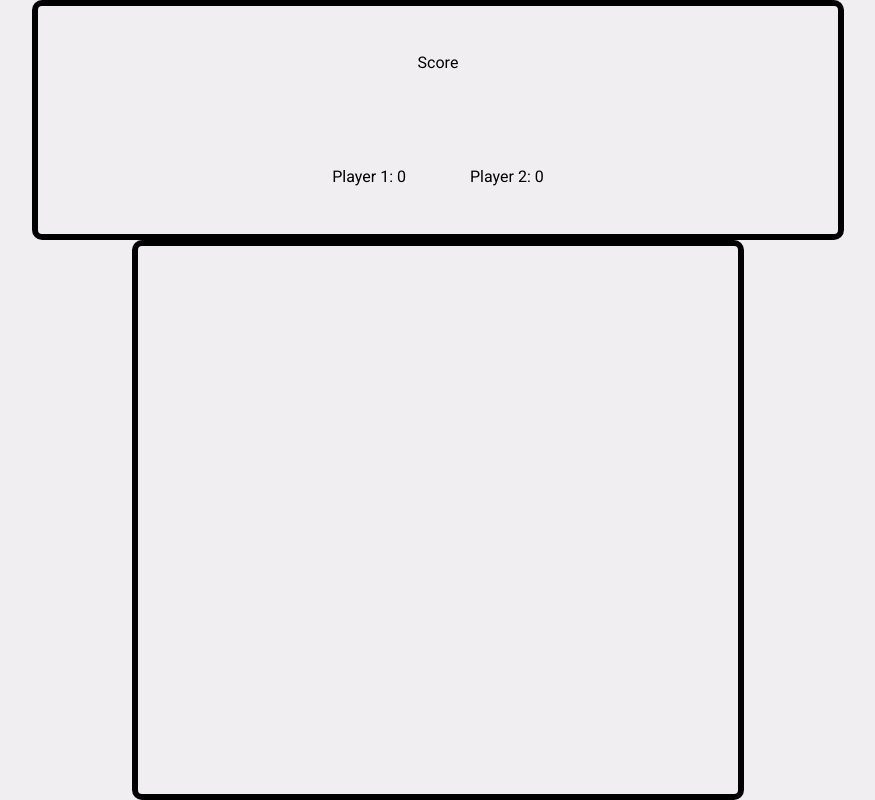
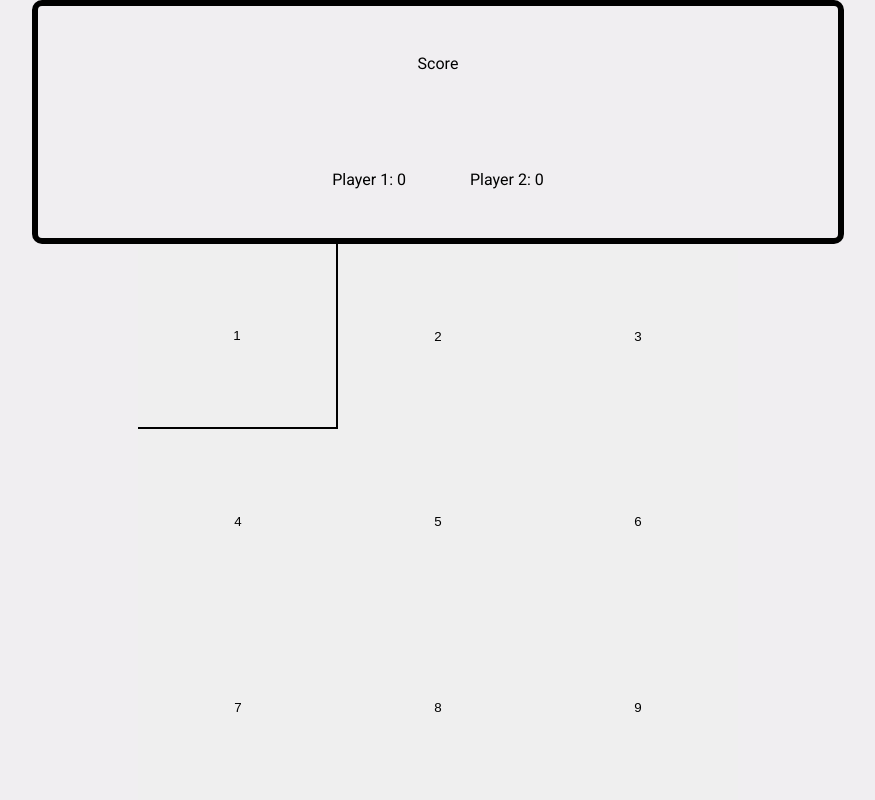
Before and after one commit to bthai2/tic-tac-toe, a website: page index.html in a window 1280 px wide. Shown: the whole page, without its empty margins (202-1077 px from the left). Drawn offline with Linux system fonts and the light colour scheme.

Commit message:
Added tiles to the board

```diff
--- a/script.js
+++ b/script.js
@@ -1 +1,19 @@
-const body = document.querySelector('body')
+/* eslint-disable linebreak-style */
+const body = document.querySelector('body');
+const board = document.querySelector('.board');
+
+const tiles = [];
+
+for (let i = 0; i < 9; i++) {
+  const b = document.createElement('button');
+  b.classList.add('tile');
+  b.textContent = i+1;
+  tiles.push(b);
+}
+
+tiles[0].setAttribute('style',
+    'border-bottom: 2px solid black; border-right: 2px solid black');
+
+for (const b of tiles) {
+  board.appendChild(b);
+}
--- a/style.css
+++ b/style.css
@@ -80,8 +80,13 @@ body {
 {
 	width: 600px;
 	height: 600px;
-  	border: 6px solid black;
   	border-radius: 10px;
 	display: grid;
 	grid-template: repeat(3, 1fr) / repeat(3, 1fr);
 }
+
+.tile {
+	outline: none;
+	border: none;
+	cursor: pointer;
+}
```
